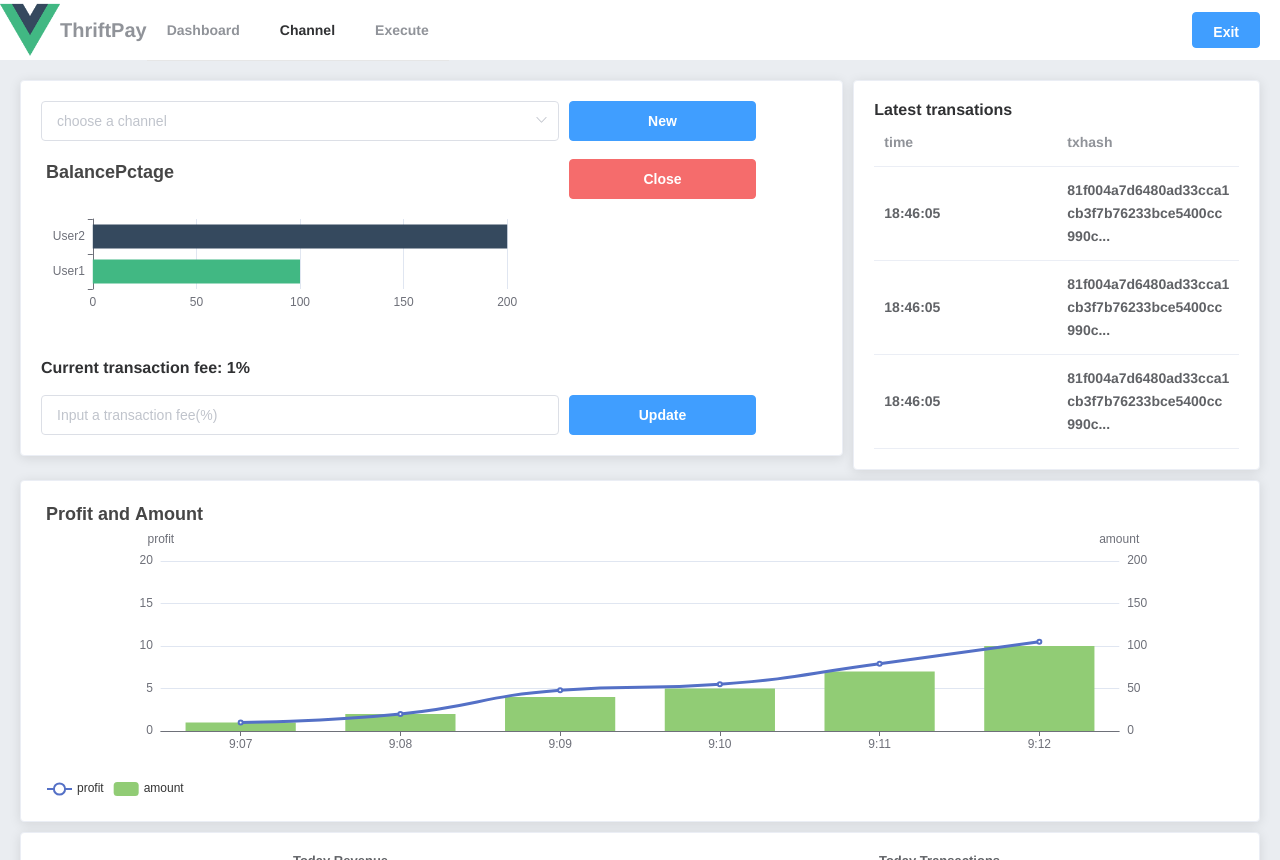
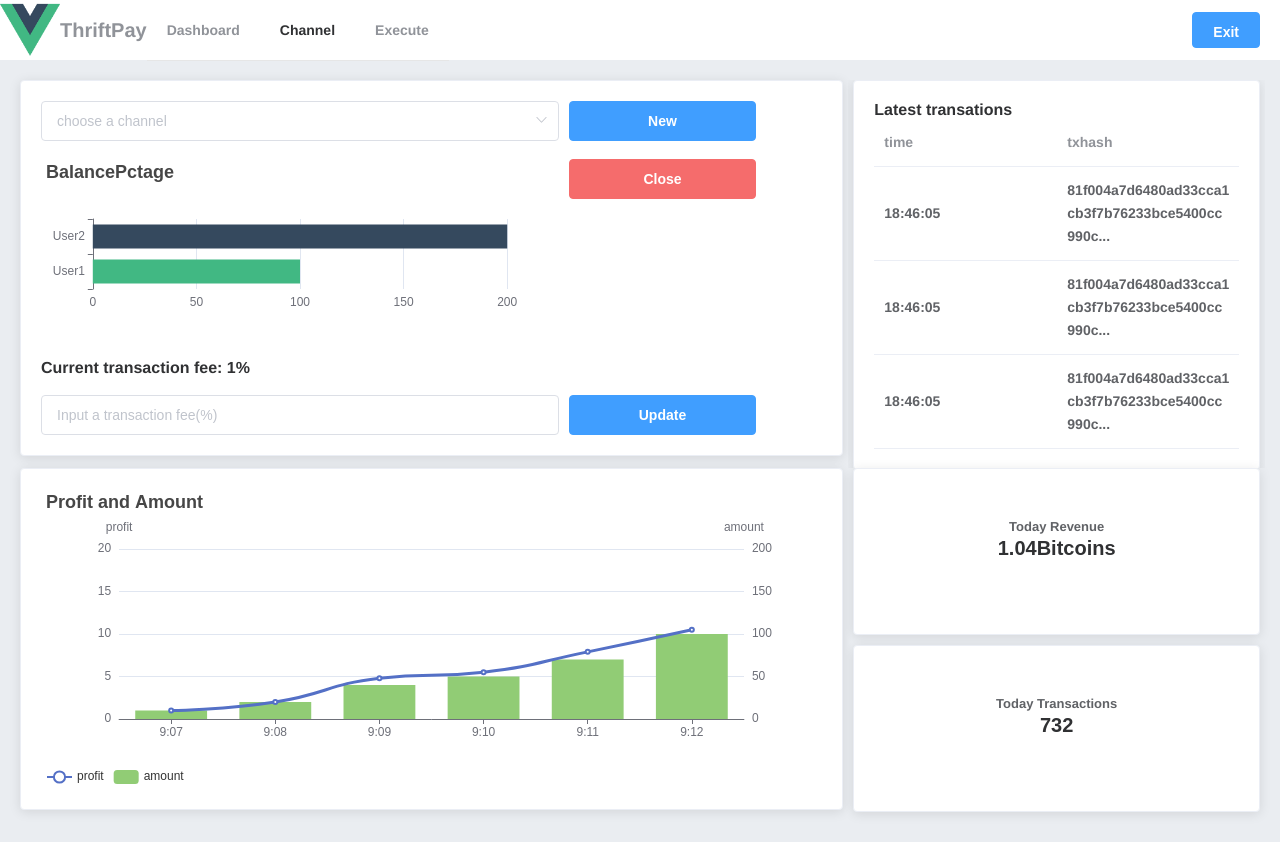
Before and after one commit to yiwei1029/vue-tpay, a Vue app: page /#/dashboard in a window 1280 px wide. Both pictures are taken after a click on the item "Channel". Built offline with nearby package versions, Linux system fonts and the light colour scheme.

Commit message:
map待优化

```diff
--- a/src/components/Channel.vue
+++ b/src/components/Channel.vue
@@ -1,7 +1,7 @@
 <template>
     <section class="Channel">
 
-        <el-row  :gutter="10">
+        <el-row :gutter="10">
             <!--  左上支付通道-->
             <el-col :span="16">
                 <el-card>
@@ -40,7 +40,7 @@
 
             <!-- 右上 -->
 
-            <el-col :span="8">
+            <el-col :span="8" style="height: 388px; overflow: scroll;">
                 <el-card>
                     <div>Latest transations</div>
                     <el-table :data="LatestTrx" style="width: 100%">
@@ -53,24 +53,31 @@
             </el-col>
         </el-row>
 
+        <el-row :gutter="10">
             <!-- 中间 交易数量和收益折线图 -->
+
+            <el-col :span="16">
                 <el-card>
                     <div id="chart2" style="width: 100%;height: 300px;"></div>
                 </el-card>
-        <!--  统计底部栏-->
-        <el-card>
-            <!-- 第一行 -->
-            <el-row>
-                <el-col :span="12" v-for="s in Stats">
+            </el-col>
+
+            <el-col :span="8">
+                <el-row v-for="s in Stats">
+                    <el-card style="height: 105px; padding: 30px;">
                         <el-statistic :title="s.title">
                             <template slot="formatter">
                                 {{ s.value + s.unit }}
                             </template>
                         </el-statistic>
+                    </el-card>
+                </el-row>
             </el-col>
         </el-row>
 
-        </el-card>
+        <!--  统计底部栏-->
+
+
     </section>
 </template>
 
--- a/src/components/Dashboard.vue
+++ b/src/components/Dashboard.vue
@@ -63,13 +63,13 @@
         <el-row :gutter="10">
 
             <!-- succcess ratio 折线图-->
-            <el-col :span="8">
+            <el-col :span="12">
                 <el-card>
                     <div id="chart3" style="width: 90%; height: 300px;"></div>
                 </el-card>
             </el-col>
             <!-- 交易数量图 -->
-            <el-col :span="8">
+            <el-col :span="12">
                 <el-card>
                     <div id="chart4" style="width: 90%; height: 300px;"></div>
                 </el-card>
--- a/src/components/Execute.vue
+++ b/src/components/Execute.vue
@@ -18,7 +18,7 @@
 
                 <el-col :span="8">
                     <el-button @click="createRouteGraph" type="primary"
-                        style="width: 100%; margin: auto 0;">Route</el-button>
+                        style="width: 100%; margin: 30px 0;">Route</el-button>
                 </el-col>
             </el-row>
         </el-card>
@@ -31,7 +31,7 @@
                 </el-col>
 
                 <el-col :span="8">
-                    <el-button @click="send" type="primary" style="width: 100%;">Send</el-button>
+                    <el-button @click="send" type="primary" style="width: 100%; margin: 120px 10px;">Send</el-button>
                 </el-col>
             </el-row>
         </el-card>
```
Lines whose indentation alone changed are shown as unchanged.
